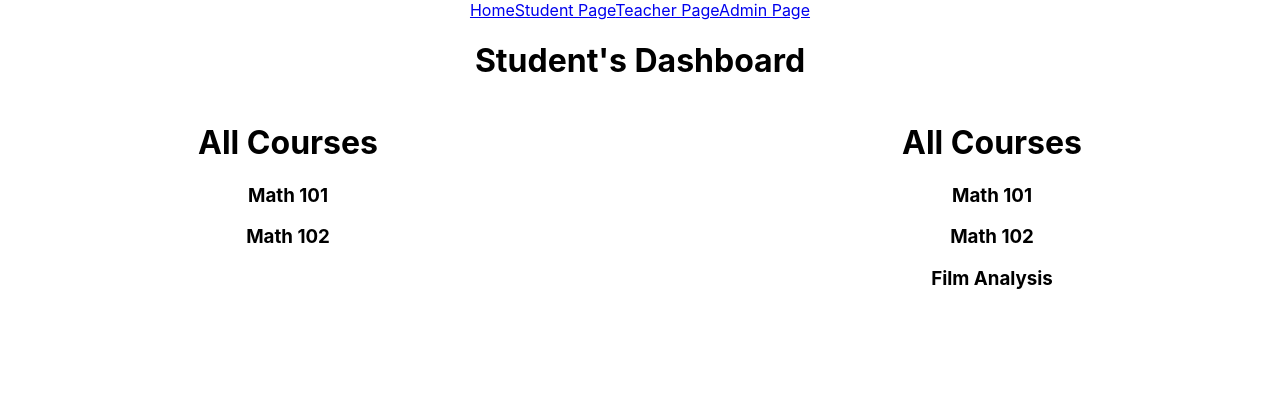
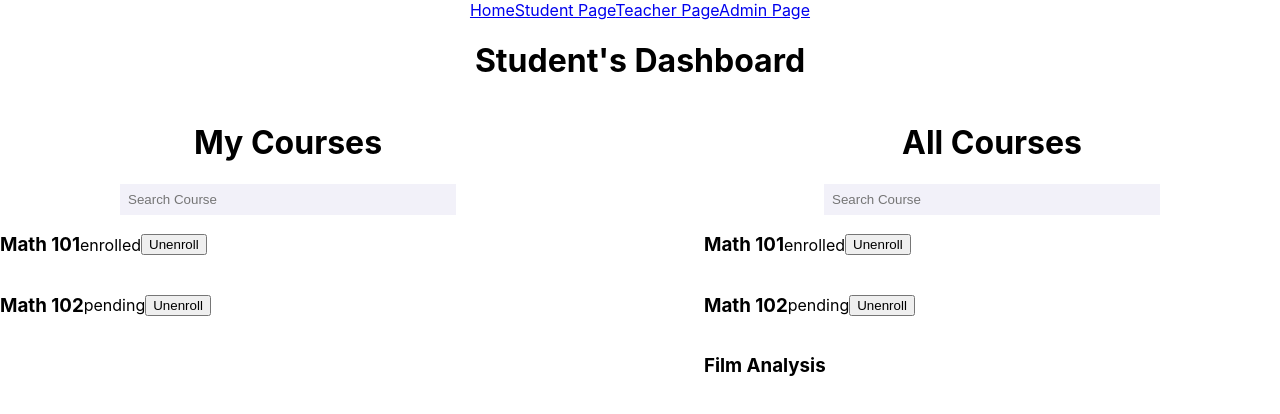
Before and after one commit to manueloglez/wadd_3_project, a React (Create React App) app in the folder client/: page /students in a window 1280 px wide. Shown: the top 414 px of the page. Built offline with nearby package versions, Linux system fonts and the light colour scheme.

Commit message:
search bar added

```diff
--- a/client/src/App.css
+++ b/client/src/App.css
@@ -10,3 +10,8 @@
 .courses-container {
   width: 45vw;
 }
+
+.course-details-container {
+  display: flex;
+  align-items: center;
+}
--- a/client/src/components/AllCourses.js
+++ b/client/src/components/AllCourses.js
@@ -1,10 +1,24 @@
-import React from 'react'
+import React, {useState, useEffect} from 'react'
 import CourseDetails from './CourseDetails'
+import SearchBar from './SearchBar'
 
-const AllCourses = ({courses}) => {
+
+const AllCourses = ({courses, title}) => {
+  const [input, setInput] = useState('');
+
+  const updateCourseData = (value) => {
+    setInput(value)
+  }
+
   return <>
-    <h1>All Courses</h1>
-    {courses.map(course => {
+    <h1>{title}</h1>
+    <SearchBar input={input} updateCourseData={updateCourseData}/>
+    {courses.filter(c => {
+      return(input !== '' ?
+      c.name.toLowerCase().includes(input.toLowerCase()) ||
+      c.topic.toLowerCase().includes(input.toLowerCase())
+      : true)
+    }).map(course => {
       return <>
         <CourseDetails {...course}/>
       </>
--- a/client/src/components/CourseDetails.js
+++ b/client/src/components/CourseDetails.js
@@ -1,9 +1,11 @@
 import React from 'react'
 
 const CourseDetails = (props) => {
-  return <>
+  return <div className="course-details-container">
     <h3>{props.name}</h3>
-  </>
+    <p>{props.status}</p>
+    {props.status ? <button>Unenroll</button> : ''}
+  </div>
 
 }
 
--- /dev/null
+++ b/client/src/components/SearchBar.js
@@ -0,0 +1,20 @@
+import React from 'react';
+
+const SearchBar = ({updateCourseData}) => {
+  const BarStyling = {width:"20rem",background:"#F2F1F9", border:"none", padding:"0.5rem"};
+
+  function handleCourseInput(event) {
+    const { value } = event.currentTarget;
+    updateCourseData(value);
+  }
+
+  return (
+    <input
+     style={BarStyling}
+     placeholder={"Search Course"}
+     onChange={handleCourseInput}
+    />
+  );
+}
+
+export default SearchBar
--- a/client/src/components/StudentPage.js
+++ b/client/src/components/StudentPage.js
@@ -14,10 +14,10 @@ const StudentPage = () => {
     <h1>Student's Dashboard</h1>
     <div className="courses-dashboard">
       <div className="courses-container" >
-        <AllCourses courses={state.courses.filter(c => c.status)} currentUser={currentUser}/>
+        <AllCourses title="My Courses" courses={state.courses.filter(c => c.status)} currentUser={currentUser}/>
       </div>
       <div className="courses-container" >
-        <AllCourses className="courses-container" courses={state.courses}/>
+        <AllCourses title="All Courses" className="courses-container" courses={state.courses}/>
       </div>
     </div>
   </main>
```
Also changed, not shown: client/src/components/MyCourses.js (deleted, +0 -16 lines).
